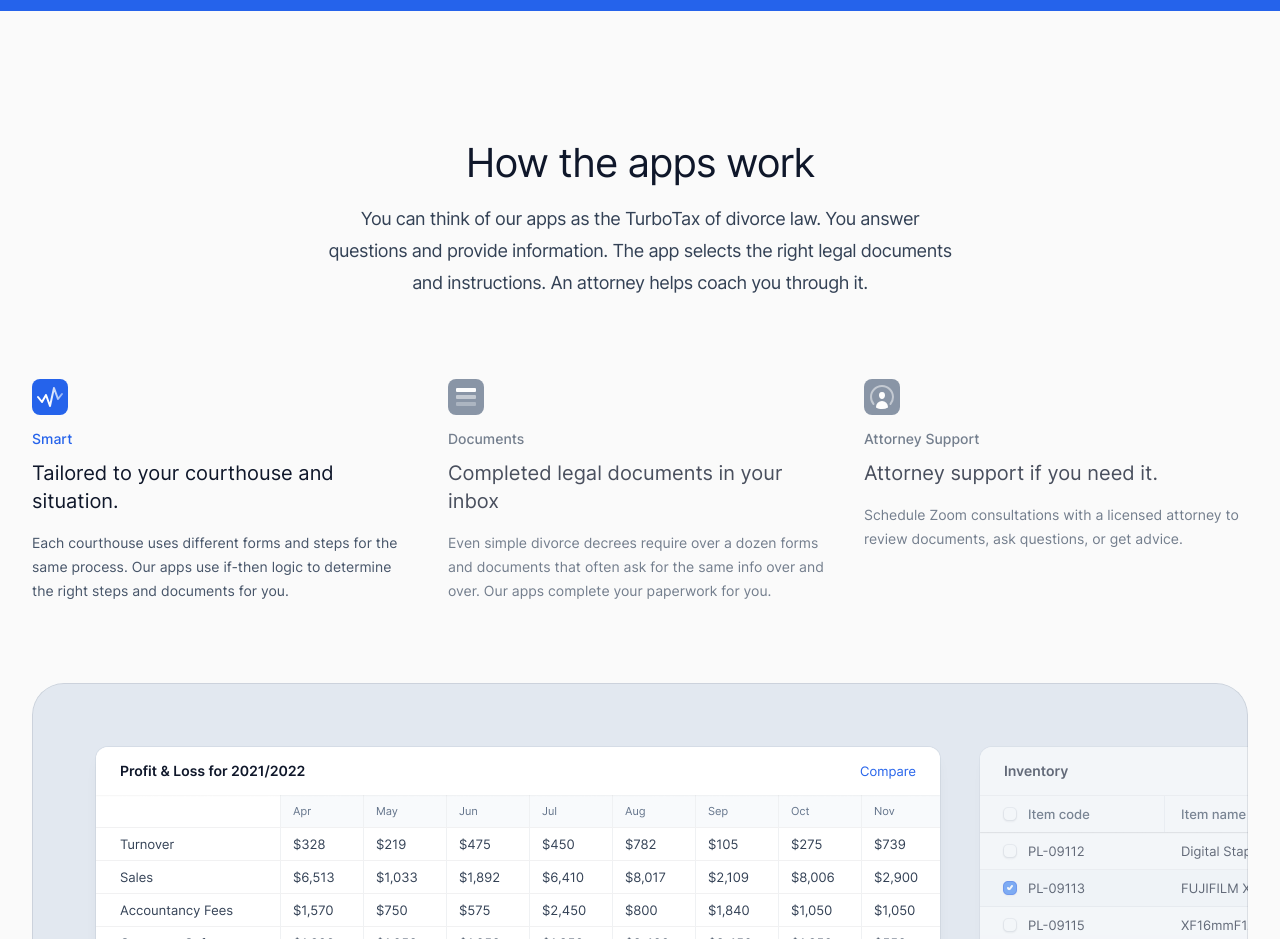
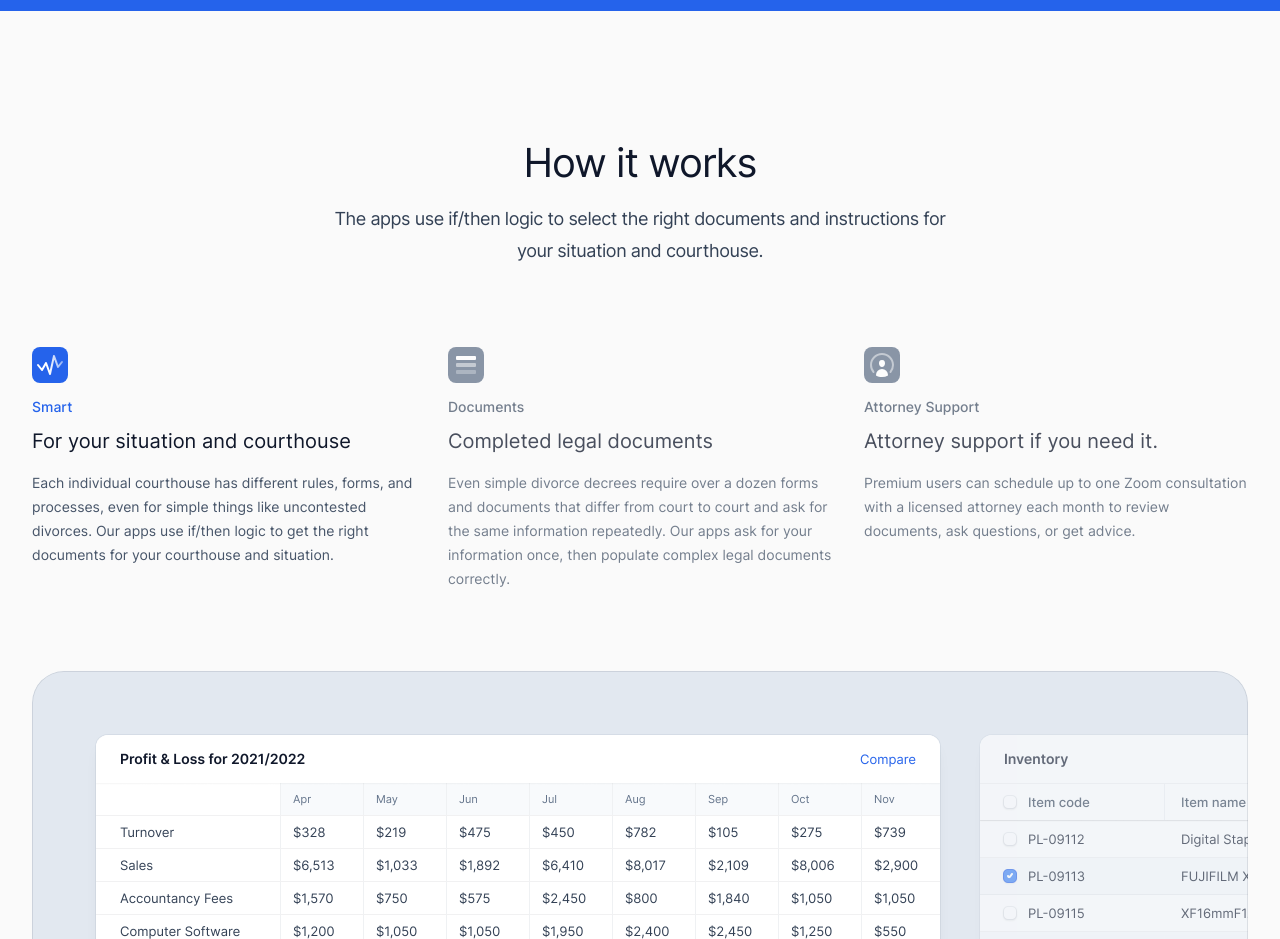
Before and after one commit to David44357/KingLawWebsite, a Next.js app: page /prometheus in a window 1280 px wide. Shown: the part 1860-2799 px from the top of the page. Built offline with nearby package versions, Linux system fonts and the light colour scheme.

Commit message:
Update PromSecondaryFeatures.jsx

```diff
--- a/src/components/PromSecondaryFeatures.jsx
+++ b/src/components/PromSecondaryFeatures.jsx
@@ -13,9 +13,9 @@ import screenshotProfitLoss from '@/images/screenshots/profit-loss.png'
 const features = [
   {
     name: 'Smart',
-    summary: 'Tailored to your courthouse and situation.',
+    summary: 'For your situation and courthouse',
     description:
-      'Each courthouse uses different forms and steps for the same process. Our apps use if-then logic to determine the right steps and documents for you.',
+      'Each individual courthouse has different rules, forms, and processes, even for simple things like uncontested divorces. Our apps use if/then logic to get the right documents for your courthouse and situation.',
     image: screenshotProfitLoss,
     icon: function ReportingIcon() {
       let id = useId()
@@ -48,9 +48,9 @@ const features = [
   {
     name: 'Documents',
     summary:
-      'Completed legal documents in your inbox',
+      'Completed legal documents',
     description:
-      'Even simple divorce decrees require over a dozen forms and documents that often ask for the same info over and over. Our apps complete your paperwork for you.',
+      'Even simple divorce decrees require over a dozen forms and documents that differ from court to court and ask for the same information repeatedly. Our apps ask for your information once, then populate complex legal documents correctly.',
     image: screenshotInventory,
     icon: function InventoryIcon() {
       return (
@@ -78,7 +78,7 @@ const features = [
     summary:
       'Attorney support if you need it.',
     description:
-      'Schedule Zoom consultations with a licensed attorney to review documents, ask questions, or get advice.',
+      'Premium users can schedule up to one Zoom consultation with a licensed attorney each month to review documents, ask questions, or get advice.',
     image: screenshotContacts,
     icon: function ContactsIcon() {
       return (
@@ -218,10 +218,11 @@ export function PromSecondaryFeatures() {
       <PromContainer>
         <div className="mx-auto max-w-2xl md:text-center">
           <h2 className="font-display text-3xl tracking-tight text-slate-900 sm:text-4xl">
-            How the apps work
+            How it works
           </h2>
           <p className="mt-4 text-lg tracking-tight text-slate-700">
-            You can think of our apps as the TurboTax of divorce law. You answer questions and provide information. The app selects the right legal documents and instructions. An attorney helps coach you through it.
+            The apps use if/then logic to select the right documents and instructions for your situation and courthouse.
+
           </p>
         </div>
         <FeaturesMobile />
```
